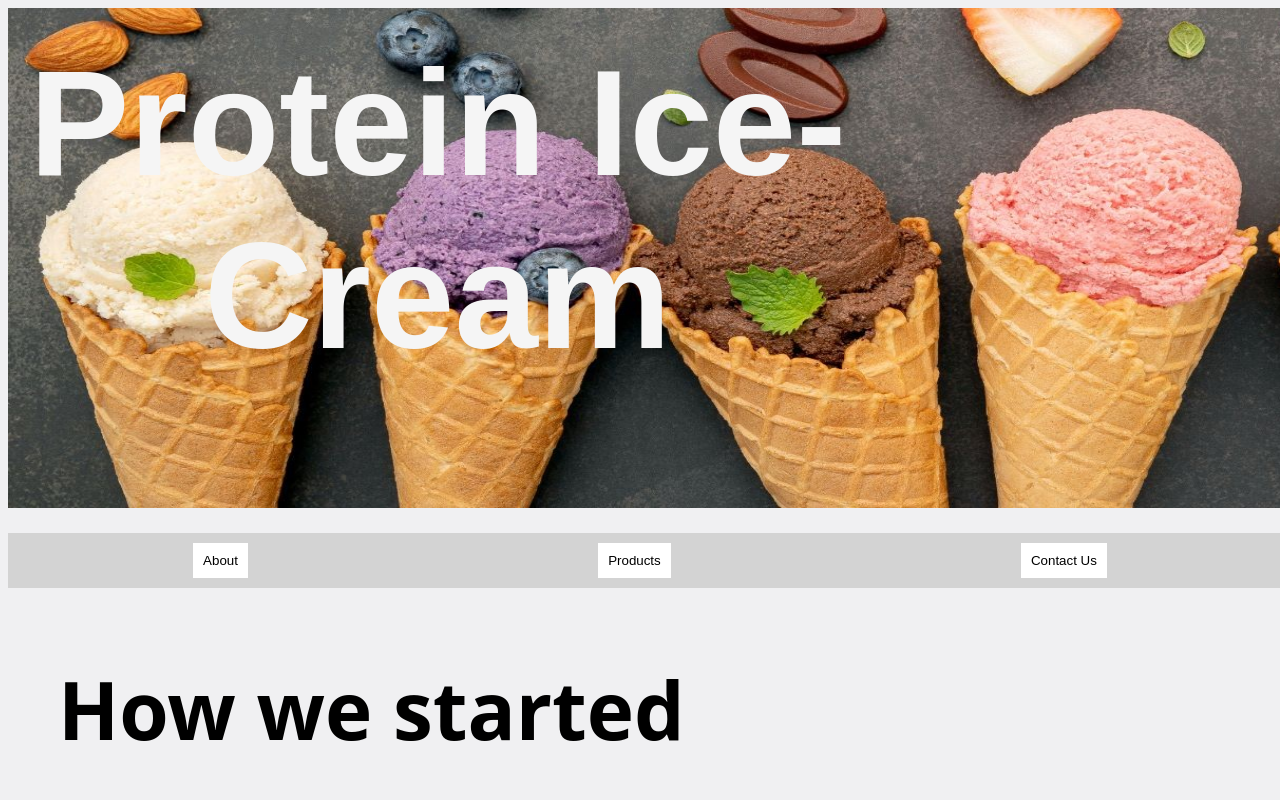
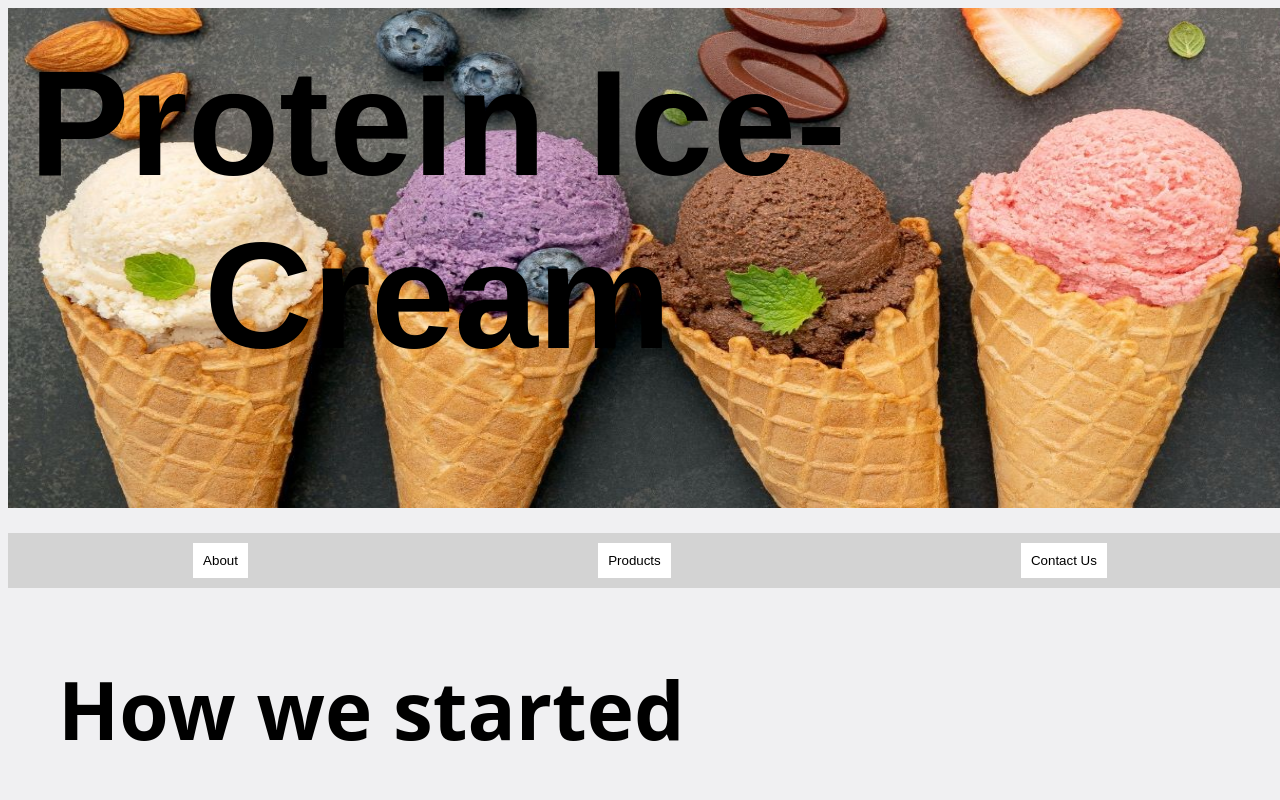
Before and after one commit to DeanHWillis/protein-Ice-Cream-website, a plain HTML site: page index.html in a window 1280 px wide. Shown: the top 800 px of the page. Drawn offline with Linux system fonts and the light colour scheme.

Commit message:
Update index.html

```diff
--- a/index.html
+++ b/index.html
@@ -15,7 +15,7 @@
 </script>
 
 <body>
-	<header style="position: relative; text-align: center; color: #f5f5f5;">
+	<header style="position: relative; text-align: center; color: black;">
 		<img src="picture1.jpg" alt="IceCream" width="1900" height="500">
 		<h1 style="position: absolute; top: 20%; left: 34%; transform: translate(-50%, -50%); font-size: 150px; font-family: Arial, sans-serif;">Protein Ice-Cream</h1>
 	</header>
```
